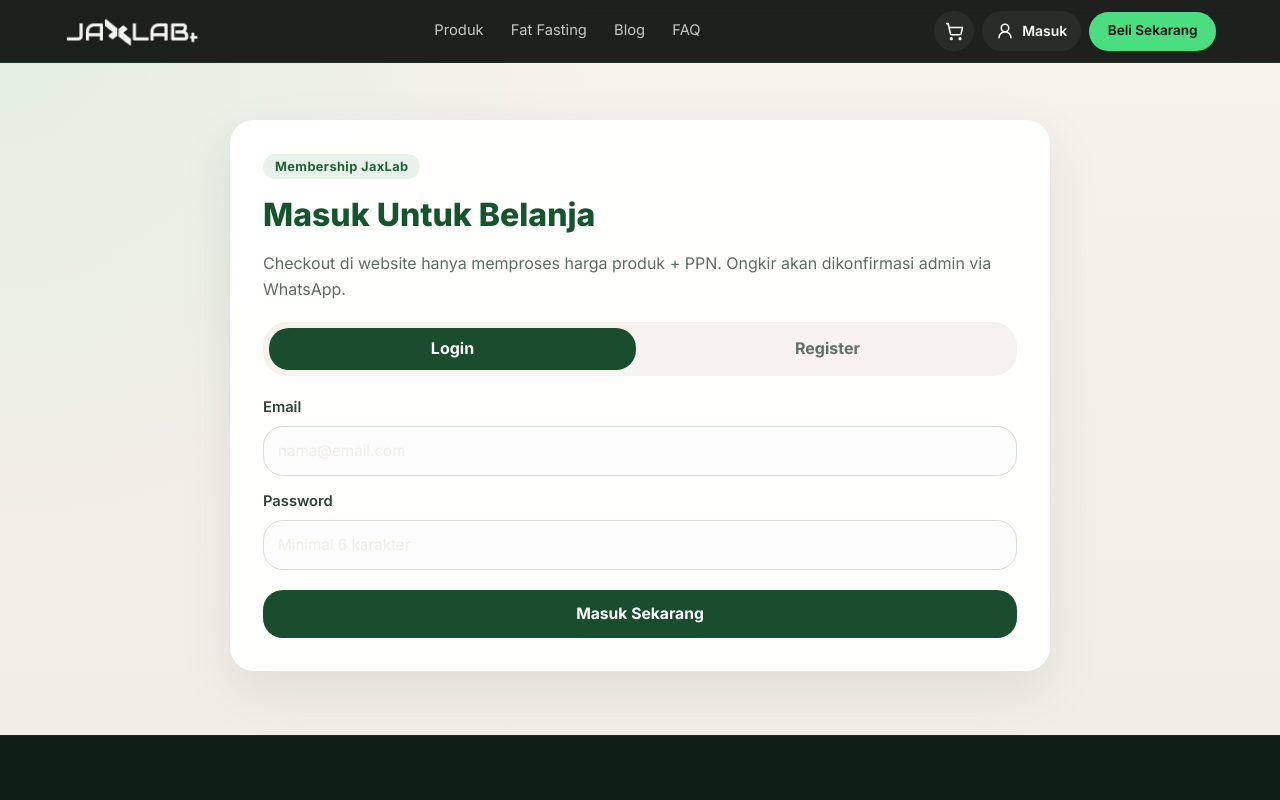
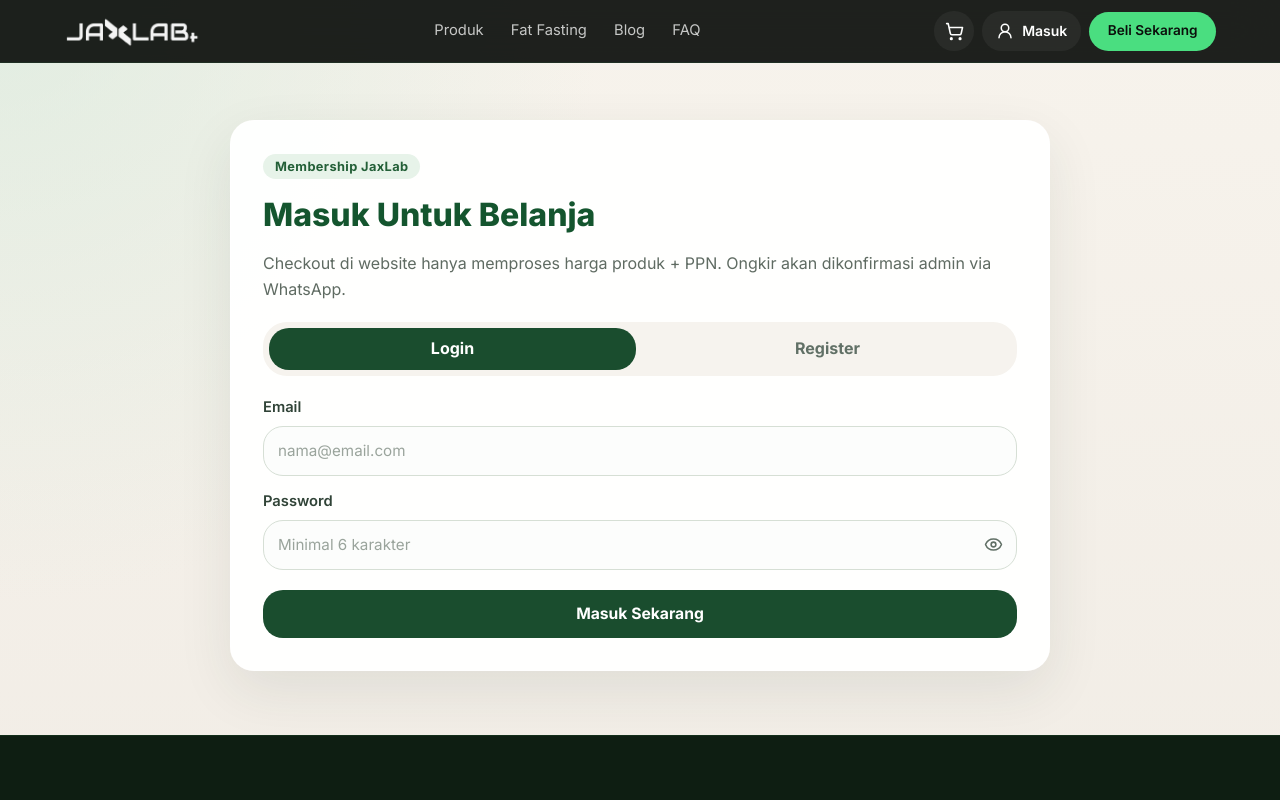
Before and after one commit to jaxerindonesia/jaxlab, a React (Vite) app: page /member/auth in a window 1280 px wide. Shown: the top 800 px of the page. Built offline with nearby package versions, Linux system fonts and the light colour scheme; a web font is replaced by a local one.

Commit message:
[AY] fix: UI form on member auth

```diff
--- a/src/pages/MemberAuth/MemberAuthPage.tsx
+++ b/src/pages/MemberAuth/MemberAuthPage.tsx
@@ -1,4 +1,5 @@
 import { useState } from 'react';
+import { Eye, EyeOff } from 'lucide-react';
 import { useNavigate } from 'react-router-dom';
 import Footer from '../../components/Footer';
 import Header from '../../components/Header';
@@ -12,6 +13,7 @@
   const [form, setForm] = useState({ name: '', email: '', address: '', phoneWa: '', password: '' });
   const [loading, setLoading] = useState(false);
   const [error, setError] = useState('');
+  const [showPassword, setShowPassword] = useState(false);
 
   const submit = async () => {
     setLoading(true);
@@ -23,7 +25,10 @@
       setMember(member);
       nav('/products');
     } catch (e) {
-      setError((e as Error).message || 'Gagal memproses permintaan');
+      const message = (e as Error).message;
+      setError(message === 'Failed to fetch'
+        ? 'Tidak dapat terhubung ke server. Pastikan layanan API sedang berjalan.'
+        : message || 'Gagal memproses permintaan');
     } finally {
       setLoading(false);
     }
@@ -52,32 +57,37 @@
               {mode === 'register' && (
                 <label>
                   <span className="mb-1.5 block text-[0.92rem] font-semibold text-[#304337]">Nama Lengkap</span>
-                  <input className="w-full rounded-xl border border-[#d6dfd5] bg-[#fcfdfc] px-3.5 py-3 text-[0.95rem] outline-none focus:border-[var(--secondary-green)] focus:shadow-[0_0_0_3px_rgba(79,121,66,0.15)]" value={form.name} onChange={(e) => setForm({ ...form, name: e.target.value })} placeholder="Nama lengkap" />
+                  <input className="w-full rounded-xl border border-[#d6dfd5] bg-[#fcfdfc] px-3.5 py-3 text-[0.95rem] !text-[#1d2e22] caret-[#14552e] outline-none placeholder:!text-[#9aa49c] focus:border-[var(--secondary-green)] focus:shadow-[0_0_0_3px_rgba(79,121,66,0.15)]" value={form.name} onChange={(e) => setForm({ ...form, name: e.target.value })} placeholder="Nama lengkap" />
                 </label>
               )}
 
               <label>
                 <span className="mb-1.5 block text-[0.92rem] font-semibold text-[#304337]">Email</span>
-                <input className="w-full rounded-xl border border-[#d6dfd5] bg-[#fcfdfc] px-3.5 py-3 text-[0.95rem] outline-none focus:border-[var(--secondary-green)] focus:shadow-[0_0_0_3px_rgba(79,121,66,0.15)]" type="email" value={form.email} onChange={(e) => setForm({ ...form, email: e.target.value })} placeholder="nama@email.com" />
+                <input className="w-full rounded-xl border border-[#d6dfd5] bg-[#fcfdfc] px-3.5 py-3 text-[0.95rem] !text-[#1d2e22] caret-[#14552e] outline-none placeholder:!text-[#9aa49c] focus:border-[var(--secondary-green)] focus:shadow-[0_0_0_3px_rgba(79,121,66,0.15)]" type="email" value={form.email} onChange={(e) => setForm({ ...form, email: e.target.value })} placeholder="nama@email.com" />
               </label>
 
               {mode === 'register' && (
                 <label>
                   <span className="mb-1.5 block text-[0.92rem] font-semibold text-[#304337]">Alamat Pengiriman</span>
-                  <textarea className="w-full rounded-xl border border-[#d6dfd5] bg-[#fcfdfc] px-3.5 py-3 text-[0.95rem] outline-none focus:border-[var(--secondary-green)] focus:shadow-[0_0_0_3px_rgba(79,121,66,0.15)]" value={form.address} onChange={(e) => setForm({ ...form, address: e.target.value })} placeholder="Alamat lengkap" rows={3} />
+                  <textarea className="w-full rounded-xl border border-[#d6dfd5] bg-[#fcfdfc] px-3.5 py-3 text-[0.95rem] !text-[#1d2e22] caret-[#14552e] outline-none placeholder:!text-[#9aa49c] focus:border-[var(--secondary-green)] focus:shadow-[0_0_0_3px_rgba(79,121,66,0.15)]" value={form.address} onChange={(e) => setForm({ ...form, address: e.target.value })} placeholder="Alamat lengkap" rows={3} />
                 </label>
               )}
 
               {mode === 'register' && (
                 <label>
                   <span className="mb-1.5 block text-[0.92rem] font-semibold text-[#304337]">No. WhatsApp</span>
-                  <input className="w-full rounded-xl border border-[#d6dfd5] bg-[#fcfdfc] px-3.5 py-3 text-[0.95rem] outline-none focus:border-[var(--secondary-green)] focus:shadow-[0_0_0_3px_rgba(79,121,66,0.15)]" value={form.phoneWa} onChange={(e) => setForm({ ...form, phoneWa: e.target.value })} placeholder="08xxxxxxxxxx" />
+                  <input className="w-full rounded-xl border border-[#d6dfd5] bg-[#fcfdfc] px-3.5 py-3 text-[0.95rem] !text-[#1d2e22] caret-[#14552e] outline-none placeholder:!text-[#9aa49c] focus:border-[var(--secondary-green)] focus:shadow-[0_0_0_3px_rgba(79,121,66,0.15)]" value={form.phoneWa} onChange={(e) => setForm({ ...form, phoneWa: e.target.value })} placeholder="08xxxxxxxxxx" />
                 </label>
               )}
 
               <label>
                 <span className="mb-1.5 block text-[0.92rem] font-semibold text-[#304337]">Password</span>
-                <input className="w-full rounded-xl border border-[#d6dfd5] bg-[#fcfdfc] px-3.5 py-3 text-[0.95rem] outline-none focus:border-[var(--secondary-green)] focus:shadow-[0_0_0_3px_rgba(79,121,66,0.15)]" type="password" value={form.password} onChange={(e) => setForm({ ...form, password: e.target.value })} placeholder="Minimal 6 karakter" />
+                <div className="relative">
+                  <input className="w-full rounded-xl border border-[#d6dfd5] bg-[#fcfdfc] py-3 pl-3.5 pr-12 text-[0.95rem] !text-[#1d2e22] caret-[#14552e] outline-none placeholder:!text-[#9aa49c] focus:border-[var(--secondary-green)] focus:shadow-[0_0_0_3px_rgba(79,121,66,0.15)]" type={showPassword ? 'text' : 'password'} value={form.password} onChange={(e) => setForm({ ...form, password: e.target.value })} placeholder="Minimal 6 karakter" />
+                  <button type="button" onClick={() => setShowPassword((current) => !current)} className="absolute inset-y-0 right-0 inline-flex w-12 items-center justify-center border-0 bg-transparent !text-[#617066] hover:!text-[#14552e]" aria-label={showPassword ? 'Sembunyikan password' : 'Tampilkan password'}>
+                    {showPassword ? <EyeOff size={19} /> : <Eye size={19} />}
+                  </button>
+                </div>
               </label>
             </div>
 
```
